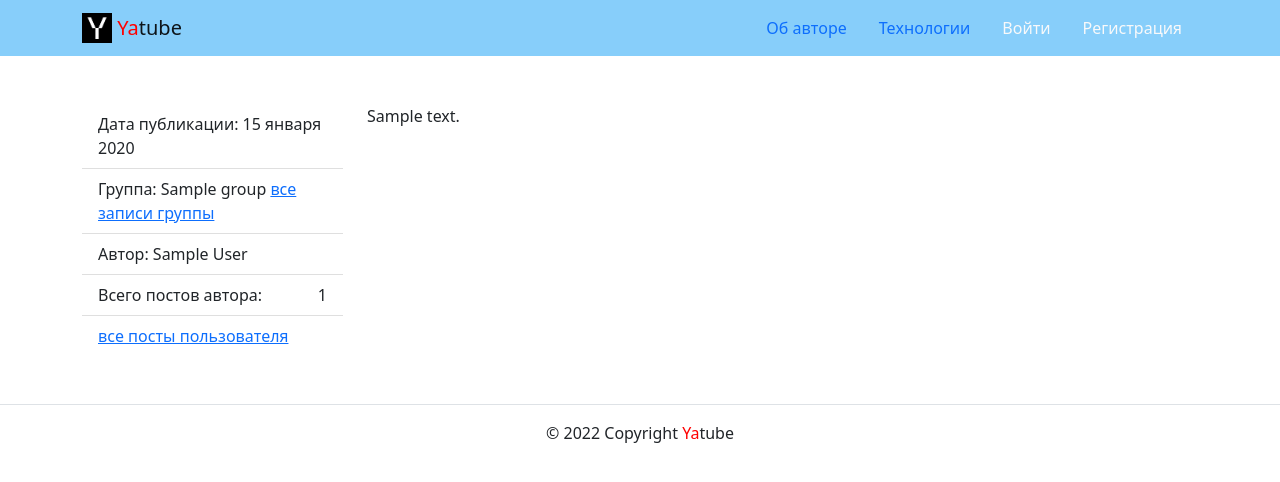
After one commit to KulebyakinR/hw02_community, a Django app: page /posts/1/ in a window 1280 px wide. The commit adds this page. Shown: the top 482 px of the page. Run offline with Django 3.2, Linux system fonts and the light colour scheme; tables that the repository leaves empty hold one stand-in row (values such as "Sample post"); some libraries are stand-ins or nearby versions.

Commit message:
Добавил меню (обновил header)

```diff
--- a/yatube/posts/urls.py
+++ b/yatube/posts/urls.py
@@ -7,4 +7,6 @@ app_name = "posts"
 urlpatterns = [
     path("group/<slug:slug>/", views.group_list, name="group_list"),
     path("", views.index, name="index"),
+    path('profile/<str:username>/', views.profile, name='profile'),
+    path('posts/<int:post_id>/', views.post_detail, name='post_detail'),
 ]
--- a/yatube/posts/views.py
+++ b/yatube/posts/views.py
@@ -1,7 +1,10 @@
+from django.contrib.auth import get_user_model
 from django.core.paginator import Paginator
 from django.shortcuts import get_object_or_404, render
 
 from .models import Group, Post
+
+User = get_user_model()
 
 POST_LIMIT = 10
 
@@ -29,3 +32,27 @@ def group_list(request, slug):
         'page_obj': page_obj,
     }
     return render(request, 'posts/group_list.html', context)
+
+
+def profile(request, username):
+    author = get_object_or_404(User, username=username)
+    posts = Post.objects.filter(author__username=username)
+    paginator = Paginator(posts, POST_LIMIT)
+    page_number = request.GET.get('page')
+    page_obj = paginator.get_page(page_number)
+    context = {
+        'author': author,
+        'posts': posts,
+        'page_obj': page_obj,
+    }
+    return render(request, 'posts/profile.html', context)
+
+
+def post_detail(request, post_id):
+    posts = get_object_or_404(Post, id=post_id)
+    title = posts.text[:30]
+    context = {
+        "title": title,
+        "post": posts
+    }
+    return render(request, "posts/post_detail.html", context)
--- a/yatube/templates/includes/header.html
+++ b/yatube/templates/includes/header.html
@@ -5,5 +5,38 @@
         <img src="{% static 'img/logo.png' %}" width="30" height="30" class="d-inline-block align-top" alt="">
         <span style="color:red">Ya</span>tube
       </a>
+      {% with request.resolver_match.view_name as view_name %}
+      <ul class="nav nav-pills">
+        <li class="nav-item">
+          <a class="nav-link {% if view_name  == 'about:author' %}active{% endif %}"
+          href="{% url 'about:author' %}">Об авторе</a>
+        </li>
+        <li class="nav-item {% if view_name == 'about:tech' %}active{% endif %}">
+          <a class="nav-link" href="{% url 'about:tech' %}">Технологии</a>
+        </li>
+        {% if user.is_authenticated %}
+        <li class="nav-item">
+          <a class="nav-link" href="<#>">Новая запись</a>
+        </li>
+        <li class="nav-item{% if view_name == 'users:password_change_form' %}active{% endif %}">
+          <a class="nav-link link-light" href="{% url 'users:password_change_form' %}">Изменить пароль</a>
+        </li>
+        <li class="nav-item{% if view_name == 'users:logout' %}active{% endif %}">
+          <a class="nav-link link-light" href="{% url 'users:logout' %}">Выйти</a>
+        </li>
+        <li>
+          Пользователь: {{ user.username }}
+        </li>
+        {% else %}
+        <li class="nav-item">
+          <a class="nav-link link-light {% if view_name == 'users:login' %}active{% endif %}"
+          href="{% url 'users:login' %}">Войти</a>
+        </li>
+        <li class="nav-item{% if view_name == 'users:signup' %}active{% endif %}">
+          <a class="nav-link link-light" href="{% url 'users:signup' %}">Регистрация</a>
+        </li>
+        {% endif %}
+        {% endwith %}
+      </ul>
     </div>
   </nav>
--- /dev/null
+++ b/yatube/templates/posts/post_detail.html
@@ -0,0 +1,33 @@
+{% extends 'base.html' %}
+{% block title %} {{title}} {% endblock %}
+{% block content %}
+<div class="row">
+  <aside class="col-12 col-md-3">
+    <ul class="list-group list-group-flush">
+      <li class="list-group-item">
+        Дата публикации: {{ post.pub_date|date:"d E Y"  }}
+      </li>
+      {% if post.group %}
+      <li class="list-group-item">
+        Группа: {{ post.group.title }}
+        <a href="{% url 'posts:group_list' post.group.slug %}">все записи группы</a>
+      </li>
+      <li class="list-group-item">
+        Автор: {{post.author.get_full_name}}
+      </li>
+      {% endif %}
+      <li class="list-group-item d-flex justify-content-between align-items-center">
+        Всего постов автора:  <span > {{post.author.posts.count }} </span>
+      </li>
+      <li class="list-group-item">
+        <a href="{% url 'posts:profile' post.author.username %}">все посты пользователя</a>
+      </li>
+    </ul>
+  </aside>
+  <article class="col-12 col-md-9">
+    <p>
+      {{ post.text|linebreaksbr}}
+    </p>
+  </article>
+</div>
+{% endblock content %}
```
Also changed, not shown: yatube/templates/posts/profile.html (added, +27 -0 lines).
